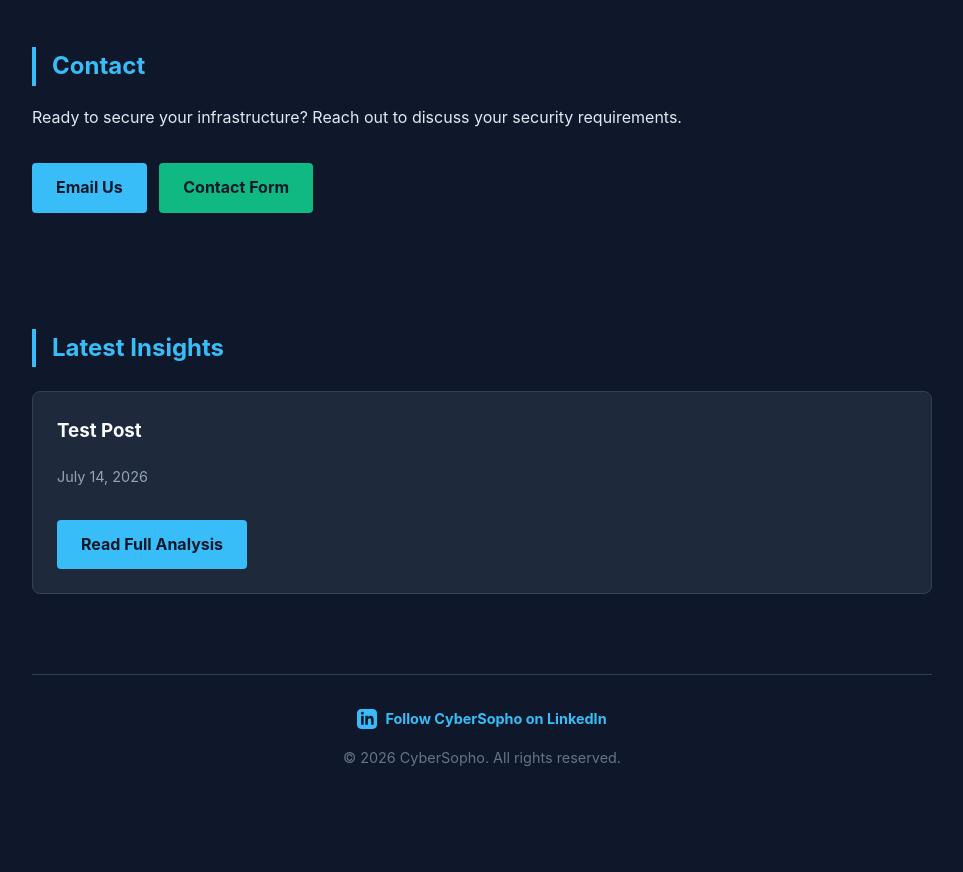
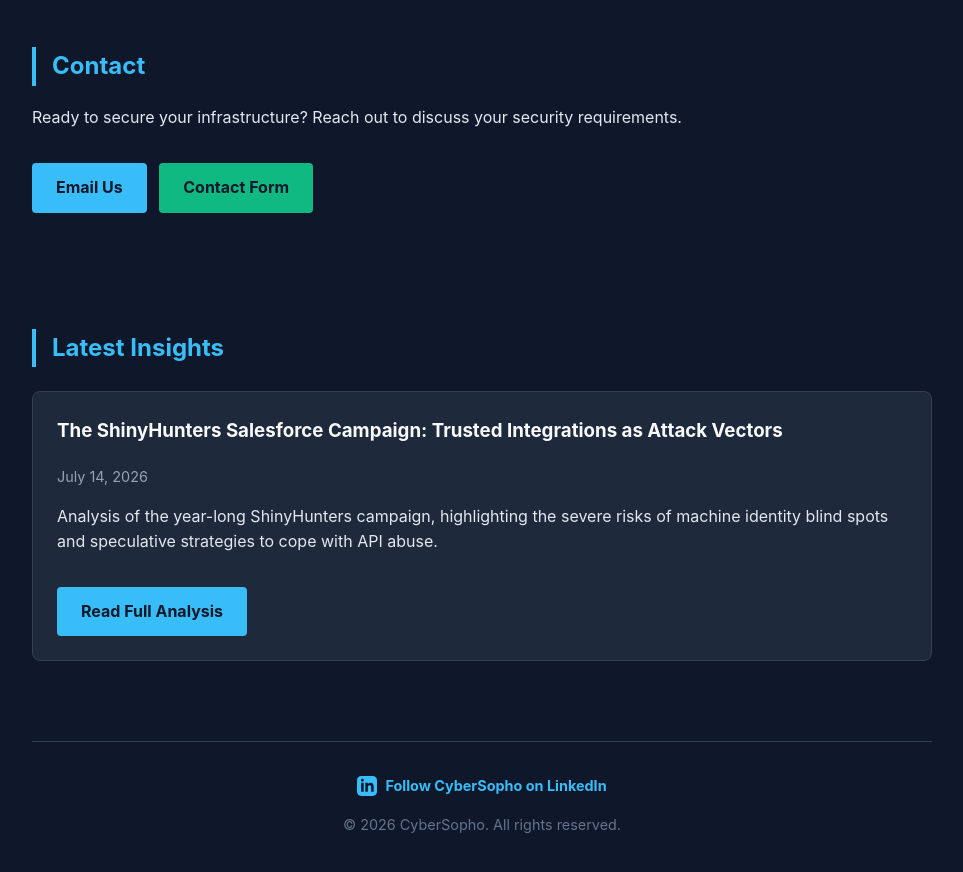
Before and after one commit to sophix-master/cybersopho, a Jekyll site: the page built from index.html, in a window 1280 px wide and 900 px high, scrolled down 1620 px. Shown: the top 872 px of the window, without its empty margins (158-1121 px from the left). Built offline with Jekyll 4.4.1, drawn with Linux system fonts in a browser that asks for light colours; before the commit the page ends 2453 px from its top, so only the background shows below that; some of the changed lines change nothing that is shown.

Commit message:
Update 2026-07-14-shinyhunters-salesforce-campaign.md

```diff
--- a/_posts/2026-07-14-shinyhunters-salesforce-campaign.md
+++ b/_posts/2026-07-14-shinyhunters-salesforce-campaign.md
@@ -1,13 +1,51 @@
 ---
 layout: default
-title: "Test Post"
+title: "The ShinyHunters Salesforce Campaign: Trusted Integrations as Attack Vectors"
 date: 2026-07-14
+description: "Analysis of the year-long ShinyHunters campaign, highlighting the severe risks of machine identity blind spots and speculative strategies to cope with API abuse."
 ---
 
-# This is a Heading
+<a href="/" class="back-link">← Back to CyberSopho</a>
 
-This is a paragraph. If you can read this as a normal paragraph and the heading above is large and blue, Jekyll is working perfectly.
+<div class="post-header">
+    <span class="post-date">July 14, 2026</span>
+    <h1>The ShinyHunters Salesforce Campaign: Trusted Integrations as Attack Vectors</h1>
+</div>
 
-### This is a smaller heading
+<div class="post-content">
 
-More normal text here.
+The illusion of perimeter security is shattered when the attack originates from within the trusted zone. Recent intelligence reveals a year-long campaign where threat actors infiltrated corporate environments without exploiting a single platform flaw, relying entirely on pre-existing organizational trust.
+
+The attack vectors expose severe systemic risks: social engineering tactics tricking employees into granting malicious OAuth consent, the theft of integration tokens from compromised third-party vendors, and the exploitation of misconfigured guest access to bypass authentication entirely. Because these activities leverage pre-authorized machine identities, they seamlessly blend into legitimate business operations, rendering traditional human-centric monitoring useless.
+
+### Speculative Strategies to Cope with the Machine Identity Blind Spot
+
+If traditional authentication logs cannot detect API abuse, organizations must fundamentally shift from static trust to continuous, behavior-based verification for all non-human identities.
+
+<div class="highlight-box">
+<strong>1. Behavioral Baselining for Connected Apps:</strong> Machine identities need their own security paradigm. Security tools must monitor API query volumes and data access patterns for every connected app. If a trusted integration suddenly queries 50,000 records via SOQL instead of its normal baseline, it must be flagged and blocked, regardless of token validity.
+</div>
+
+### 2. Strict OAuth Scope Limitation and Zero Trust for Vendors
+
+Transitive trust is a massive liability. Every connected app must be treated as a potential compromise vector. Organizations must enforce strict, least-privilege OAuth scopes and implement automated, policy-driven revocation for any integration that has remained dormant for a set period (e.g., 90 days) to combat identity sprawl.
+
+### 3. API-Level Monitoring and Governance
+
+The signal lives in what happens after access is granted. Deploying advanced cloud security posture management (CSPM) tools that provide connected-app attribution and real-time event monitoring is critical. The focus must shift from "Did this app authenticate?" to "Is this app's current behavior normal for this specific tenant?"
+
+### 4. Rigorous Guest and Anonymous Access Audits
+
+Attackers will exploit legitimate system features, such as GraphQL cursor-based pagination, to scrape data if guest roles are over-permissioned. Continuous, automated auditing of anonymous and guest access roles in frameworks like Experience Cloud is mandatory to prevent data exfiltration without traditional authentication.
+
+The perimeter has moved from the network edge to the API gateway. Allowing machine identities to operate as unmonitored, over-permissioned ghosts in the machine is no longer a viable business risk. The only durable fix is to assume breach and verify every action.
+
+<p style="margin-top: 2rem; font-weight: bold; color: var(--accent-color);">#cybersecurity</p>
+
+<div class="source-link">
+<strong>Source:</strong><br>
+<a href="https://thehackernews.com/2026/07/microsoft-maps-year-long-shinyhunters.html" target="_blank">The Hacker News: Microsoft Maps Three Salesforce Attack Paths Tied to a Year of ShinyHunters Activity</a><br>
+<a href="https://cybersopho.top" target="_blank">https://cybersopho.top</a>
+</div>
+
+</div>
```
